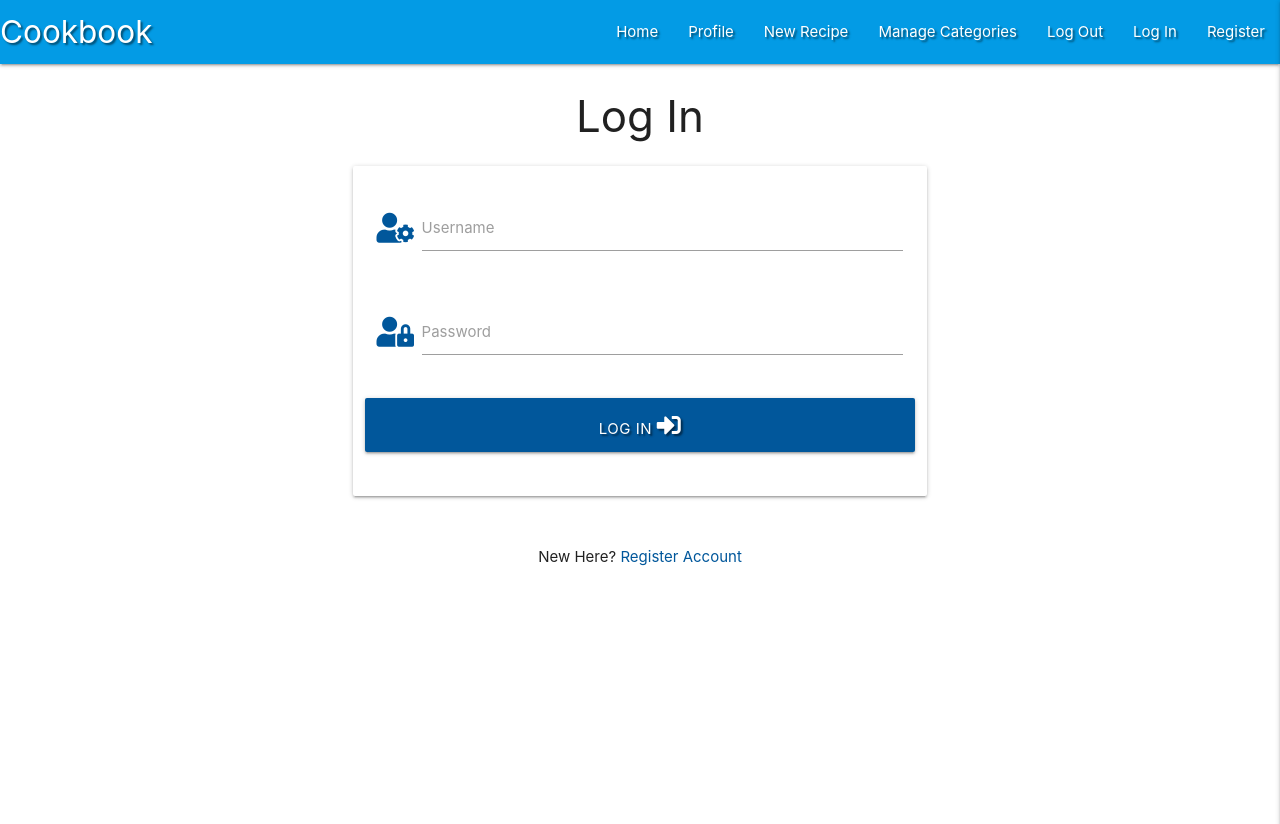
After one commit to Code-Institute-Submissions/suping106-milestone3, a Flask app: page /login in a window 1280 px wide. The commit adds this page. Shown: the top 824 px of the page. Run offline with Flask 2, Linux system fonts and the light colour scheme; some libraries are stand-ins or nearby versions.

Commit message:
Add registration and login

```diff
--- a/app.py
+++ b/app.py
@@ -4,6 +4,7 @@ from flask import (
     redirect, request, session, url_for)
 from flask_pymongo import PyMongo
 from bson.objectid import ObjectId
+from werkzeug.security import generate_password_hash, check_password_hash
 if os.path.exists("env.py"):
     import env
 
@@ -24,6 +25,55 @@ def get_recipes():
     return render_template("recipes.html", recipes=recipes)
 
 
+@app.route("/register", methods=["GET", "POST"])
+def register():
+    if request.method == "POST":
+        # check if username already exists in db
+        existing_user = mongo.db.users.find_one(
+            {"username": request.form.get("username").lower()})
+
+        if existing_user:
+            flash("Username already exists")
+            return redirect(url_for("register"))
+
+        register = {
+            "username": request.form.get("username").lower(),
+            "password": generate_password_hash(request.form.get("password"))
+        }
+        mongo.db.users.insert_one(register)
+
+        # put the new user into 'session' cookie
+        session["user"] = request.form.get("username").lower()
+        flash("Registration Successful!")
+    return render_template("register.html")
+
+
+@app.route("/login", methods=["GET", "POST"])
+def login():
+    if request.method == "POST":
+        # check if username exists in db
+        existing_user = mongo.db.users.find_one(
+            {"username": request.form.get("username").lower()})
+
+        if existing_user:
+            # ensure hashed password matches user input
+            if check_password_hash(
+                existing_user["password"], request.form.get("password")):
+                    session["user"] = request.form.get("username").lower()
+                    flash("Welcome, {}".format(request.form.get("username")))
+            else:
+                # invalid password match
+                flash("Incorrect Username and/or Password")
+                return redirect(url_for("login"))
+
+        else:
+            # username doesn't exist
+            flash("Incorrect Username and/or Password")
+            return redirect(url_for("login"))
+
+    return render_template("login.html")
+
+
 if __name__ == "__main__":
     app.run(host=os.environ.get("IP"),
             port=int(os.environ.get("PORT")),
--- a/static/css/style.css
+++ b/static/css/style.css
@@ -1,3 +1,7 @@
 .text-shadow {
     text-shadow: 2px 2px 2px rgba(0, 0, 0, 0.5);
 }
+
+.flashes h4 {
+    line-height: 2;
+}
--- a/templates/base.html
+++ b/templates/base.html
@@ -25,8 +25,8 @@
 					<li><a href="#">New Recipe</a></li>
 					<li><a href="#">Manage Categories</a></li>
 					<li><a href="#">Log Out</a></li>
-					<li><a href="#">Log In</a></li>
-					<li><a href="#">Register</a></li>
+					<li><a href="{{ url_for('login') }}">Log In</a></li>
+					<li><a href="{{ url_for('register') }}">Register</a></li>
 				</ul>
 			</div>
 		</nav>
@@ -39,13 +39,28 @@
             <li><a href="#">New Recipe</a></li>
             <li><a href="#">Manage Categories</a></li>
             <li><a href="#">Log Out</a></li>
-            <li><a href="#">Log In</a></li>
-            <li><a href="#">Register</a></li>
+            <li><a href="{{ url_for('login') }}">Log In</a></li>
+            <li><a href="{{ url_for('register') }}">Register</a></li>
 		</ul>
 	</header>
 
-    {% block content %}
-    {% endblock %}
+    <section>
+        <!-- flash messages -->
+        {% with messages = get_flashed_messages() %}
+            {% if messages %}
+                {% for message in messages %}
+                    <div class="row flashes">
+                        <h4 class="light-blue lighten-4 center-align">{{ message }}</h4>
+                    </div>
+                {% endfor %}
+            {% endif %}
+        {% endwith %}
+    </section>
+
+    <main class="container">
+        {% block content %}
+        {% endblock %}
+    </main>
 
     <script src="https://code.jquery.com/jquery-3.5.1.min.js"
         integrity="sha256-9/aliU8dGd2tb6OSsuzixeV4y/faTqgFtohetphbbj0=" crossorigin="anonymous"></script>
--- /dev/null
+++ b/templates/login.html
@@ -0,0 +1,46 @@
+{% extends "base.html" %}
+{% block content %}
+
+    <h3 class="center-align">Log In</h3>
+
+    <div class="row">
+        <form class="col s12 m8 offset-m2" method="POST" action="{{ url_for('login') }}">
+            <div class="card-panel">
+                <!-- username -->
+                <div class="row">
+					<div class="input-field col s12">
+						<i class="fas fa-user-cog prefix light-blue-text text-darken-4"></i>
+						<input id="username" name="username" type="text" minlength="5"
+                            maxlength="15" pattern="^[a-zA-Z0-9]{5,15}$" class="validate" required>
+						<label for="username">Username</label>
+					</div>
+                </div>
+                <!-- passowrd -->
+                <div class="row">
+                    <div class="input-field col s12">
+						<i class="fas fa-user-lock prefix light-blue-text text-darken-4"></i>
+                        <input id="password" name="password" type="password" minlength="5"
+                            maxlength="15" pattern="^[a-zA-Z0-9]{5,15}$" class="validate" required>
+                        <label for="password">Password</label>
+                    </div>
+                </div>
+                <!-- login -->
+                <div class="row">
+                    <button type="submit" class="col s12 btn-large light-blue darken-4 text-shadow">
+                        Log In <i class="fas fa-sign-in-alt"></i>
+                    </button>
+                </div>
+            </div>
+        </form>
+    </div>
+
+    <div class="row">
+        <div class="col s12">
+            <p class="center-align">
+                New Here?
+                <a href="{{ url_for('register') }}" class="light-blue-text text-darken-4">Register Account</a>
+            </p>
+        </div>
+    </div>
+
+{% endblock %}
```
Also changed, not shown: templates/register.html (added, +46 -0 lines).
